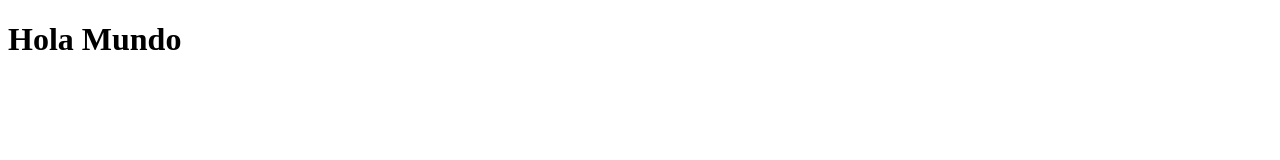
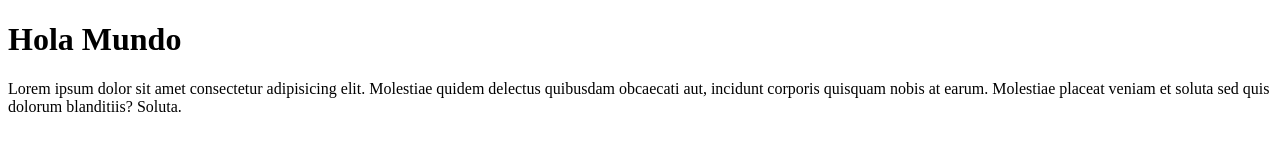
Before and after one commit to DavidMG23/test, a plain HTML site: page index.html in a window 1280 px wide. Drawn offline with Linux system fonts and the light colour scheme.

Commit message:
feat: add section, p

```diff
--- a/index.html
+++ b/index.html
@@ -8,5 +8,8 @@
 </head>
 <body>
     <h1>Hola Mundo</h1>
+    <section>
+        <p>Lorem ipsum dolor sit amet consectetur adipisicing elit. Molestiae quidem delectus quibusdam obcaecati aut, incidunt corporis quisquam nobis at earum. Molestiae placeat veniam et soluta sed quis dolorum blanditiis? Soluta.</p>
+    </section>
 </body>
 </html>
```
